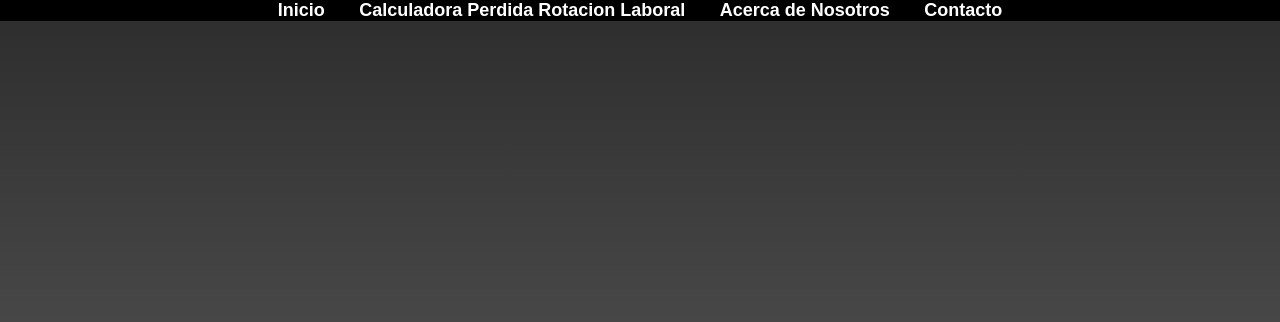
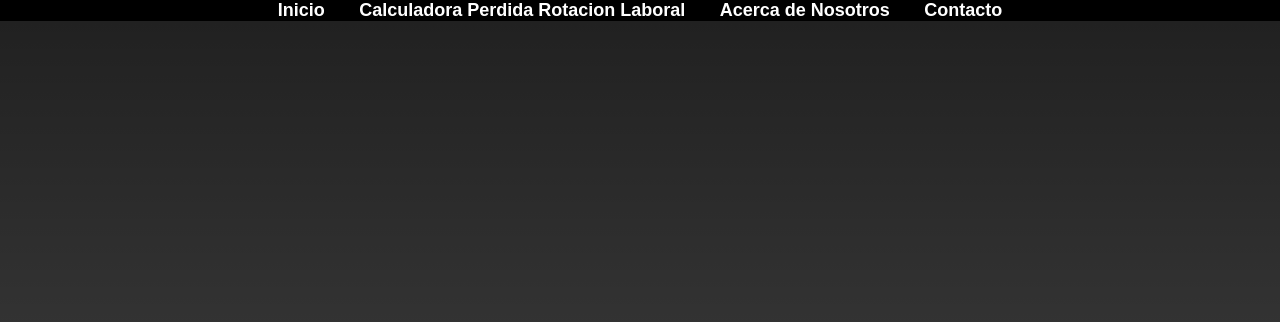
Before and after one commit to matias-Reye/Workforce-Wizard, a plain HTML site: page index.html in a window 1280 px wide. Shown: the top 322 px of the page. Drawn offline with Linux system fonts and the light colour scheme; the site is published under a folder, as on GitHub Pages, so addresses that start at the root find nothing.

Commit message:
Update style.css

```diff
--- a/style.css
+++ b/style.css
@@ -65,7 +65,7 @@ a:hover {
   position: relative;
   margin-right: 20px; /* Margen derecho para separar del contenido adyacente */
   background-image: linear-gradient(rgba(0, 0, 0, 0.8), rgba(0, 0, 0, 0.5)),
-    url("/recursos/people-1979261.jpg");
+    url("recursos/people-1979261.jpg");
   background-position: center;
   background-size: cover;
 }
```
